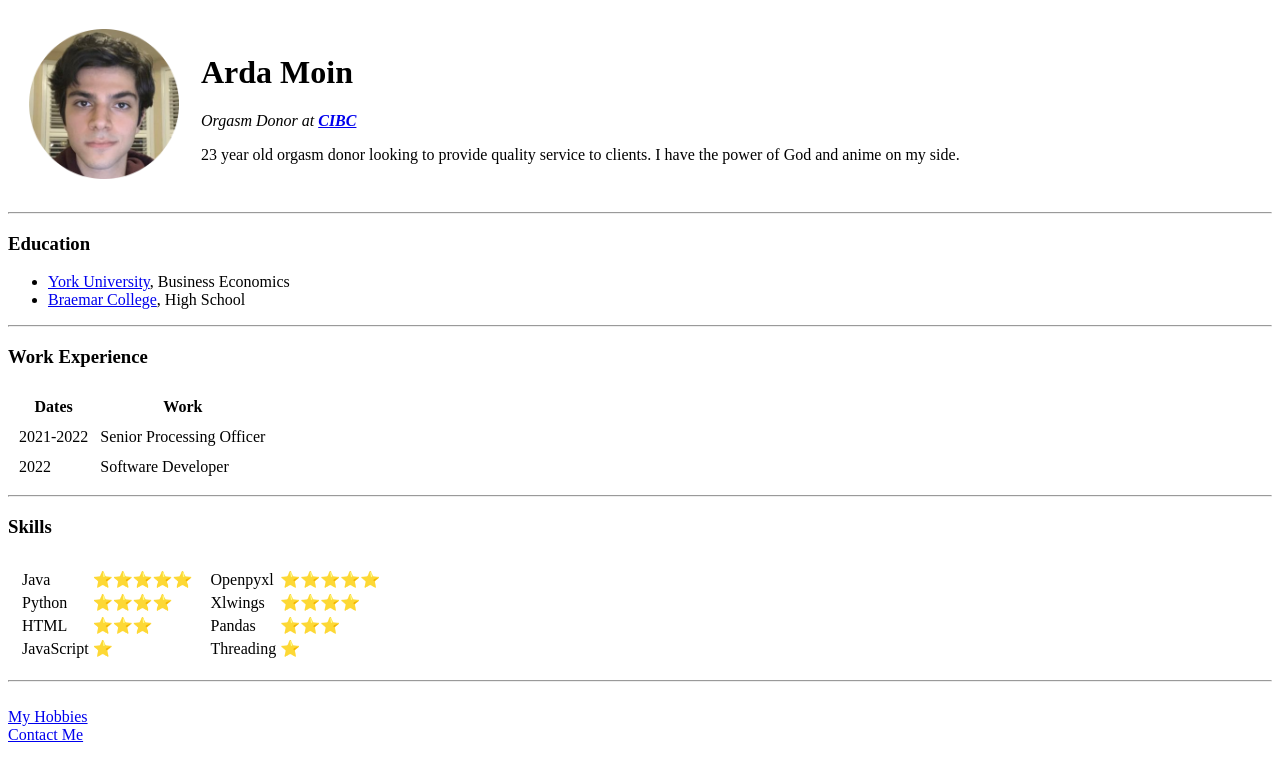
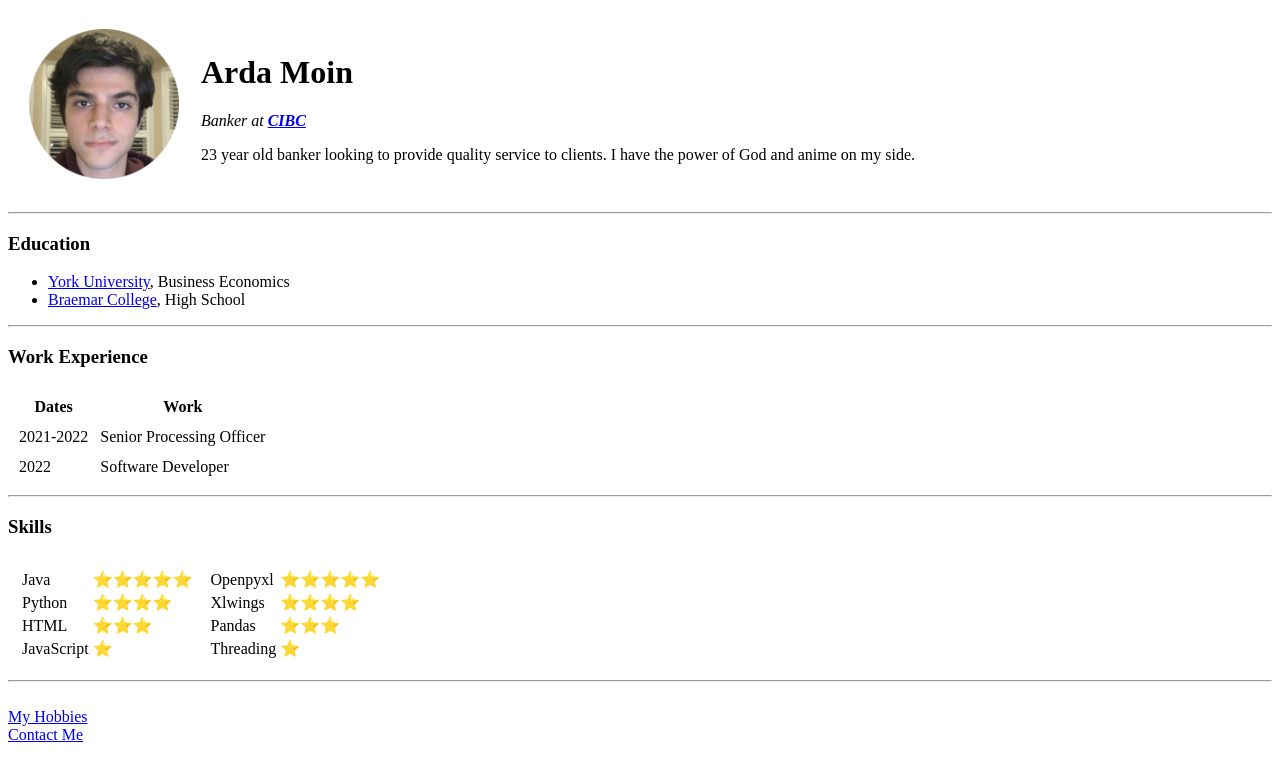
Before and after one commit to ardamoin/cv, a plain HTML site: page index.html in a window 1280 px wide. Drawn offline with Linux system fonts and the light colour scheme.

Commit message:
Update personal description in index.html

```diff
--- a/index.html
+++ b/index.html
@@ -12,8 +12,8 @@
       <td><img src="arda.png" alt="arda profile pic" width="150" height="150"></td>
       <td>
         <h1>Arda Moin</h1>
-        <p><em>Orgasm Donor at <strong><a href="https://www.cibc.com/en/personal-banking.html">CIBC</a></strong></em></p>
-        <p>23 year old orgasm donor looking to provide quality service to clients. I have the power of God and anime on my side.</p>
+        <p><em>Banker at <strong><a href="https://www.cibc.com/en/personal-banking.html">CIBC</a></strong></em></p>
+        <p>23 year old banker looking to provide quality service to clients. I have the power of God and anime on my side.</p>
       </td>
     </tr>
   </table>
```
